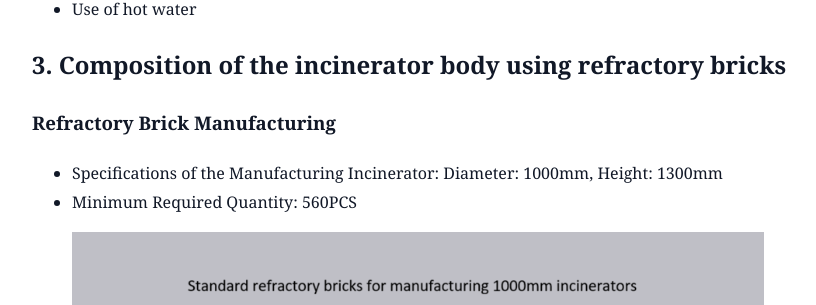
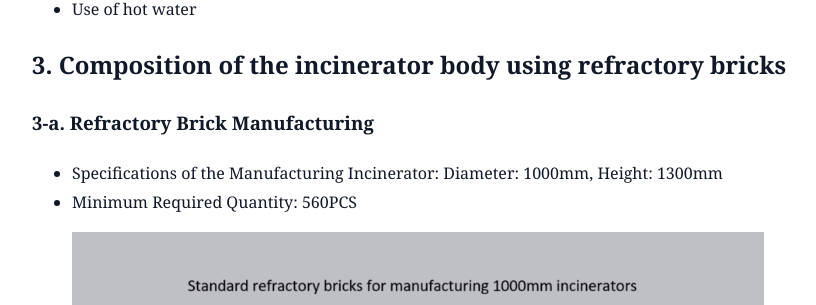
Before and after one commit to ssimsangmin49-creator/ecofriendly-polymer-compounds-incineration, a Jekyll site: the page built from _posts/2026-01-13-application.md, in a window 1280 px wide. Shown: the part 568-873 px from the top of the page, without its empty margins (222-1038 px from the left). Built offline with Jekyll 4.4.1, drawn with Linux system fonts in a browser that asks for light colours.

Commit message:
Update 2026-01-13-application.md

```diff
--- a/_posts/2026-01-13-application.md
+++ b/_posts/2026-01-13-application.md
@@ -18,7 +18,7 @@ this incineration technology in low-income countries.
 
 ## 3. Composition of the incinerator body using refractory bricks
 
-### Refractory Brick Manufacturing
+### 3-a. Refractory Brick Manufacturing
 
 - Specifications of the Manufacturing Incinerator: Diameter: 1000mm, Height: 1300mm
 - Minimum Required Quantity: 560PCS
```
